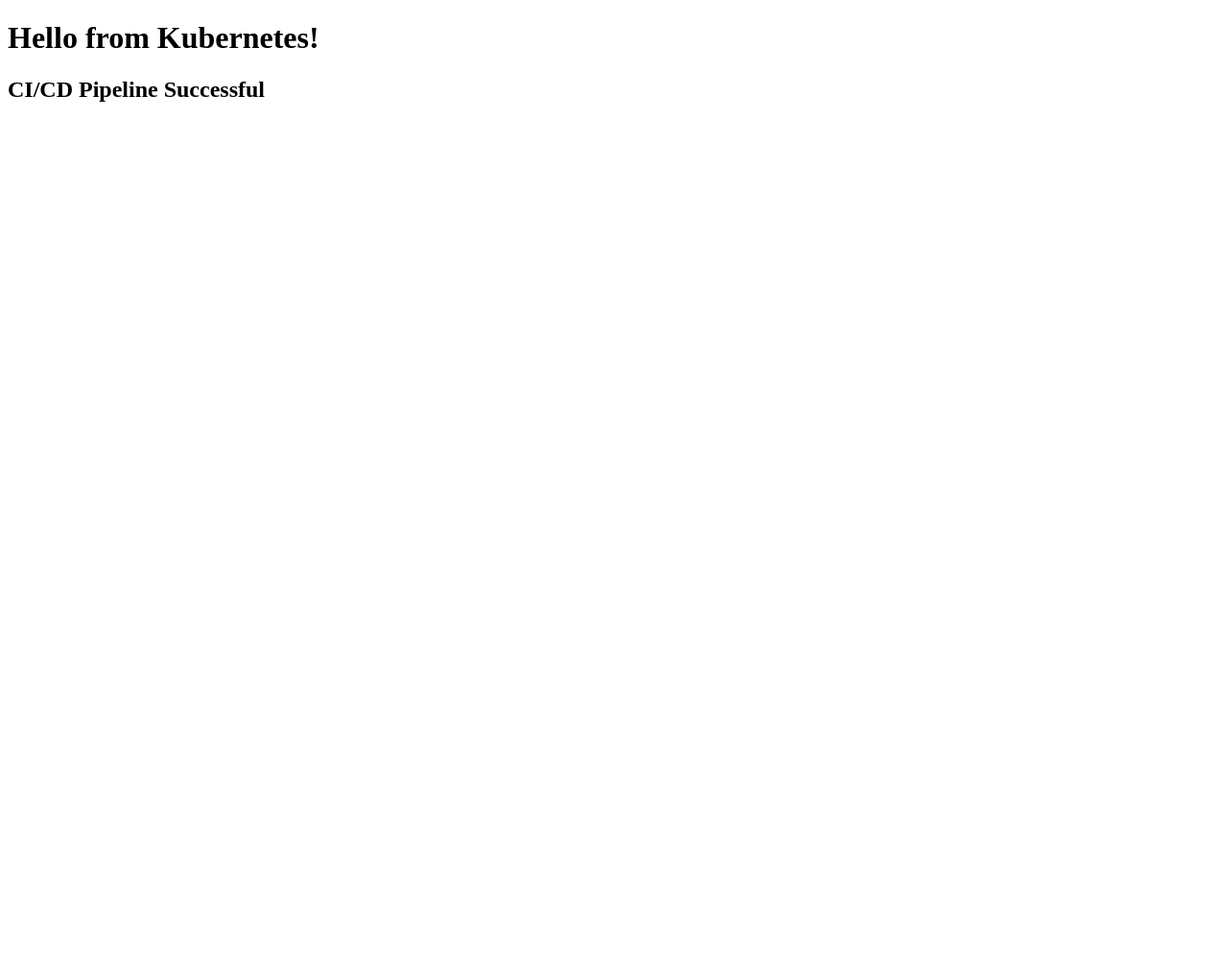
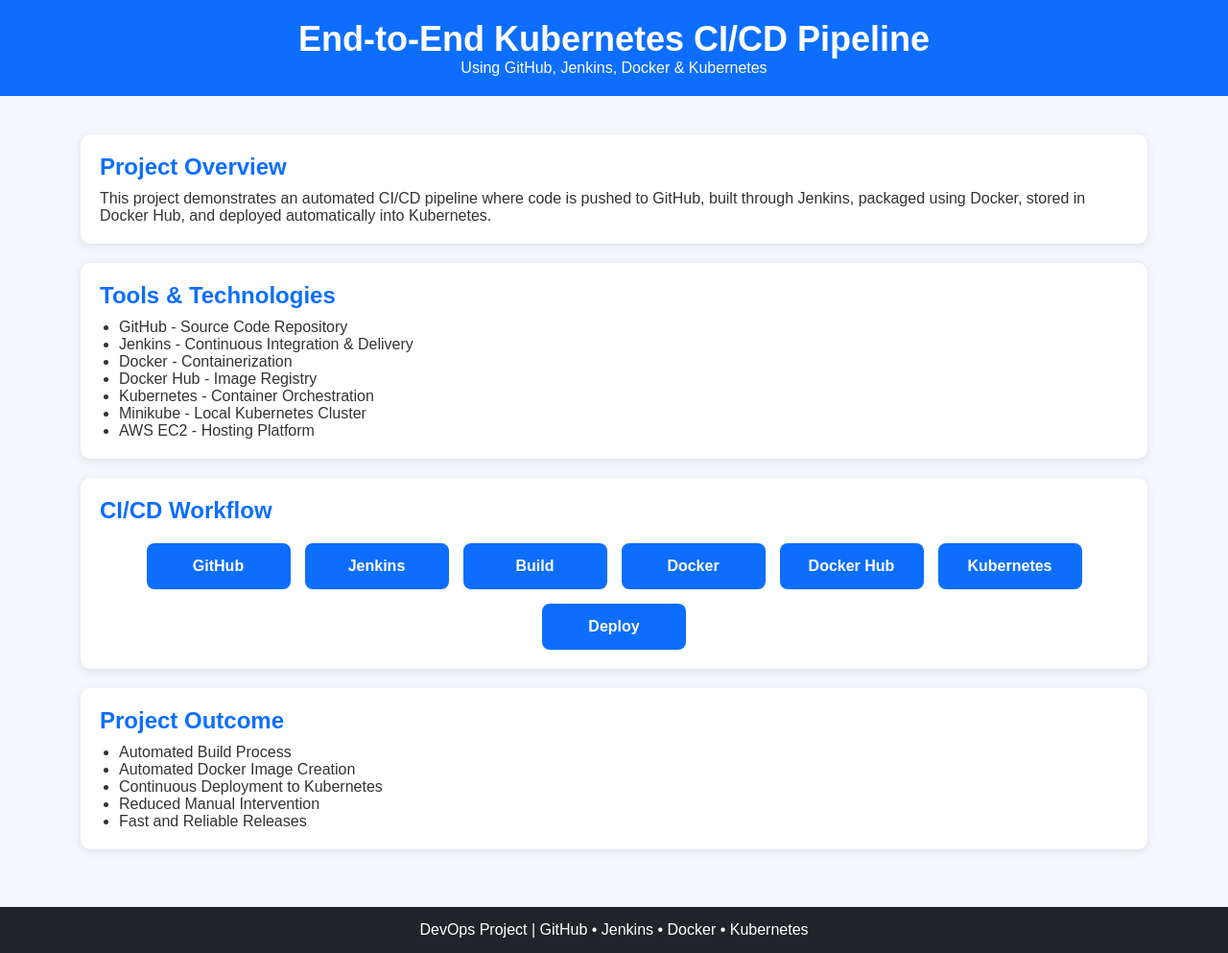
Before and after one commit to Vineeth0612/dev-proj, a plain HTML site: page index.html in a window 1280 px wide. Shown: the whole page at 96% size. Before the commit the page ends 800 px from the top, so only its background shows below. Drawn offline with Linux system fonts and the light colour scheme.

Commit message:
updated index file

```diff
--- a/index.html
+++ b/index.html
@@ -1,10 +1,145 @@
 <!DOCTYPE html>
-<html>
+<html lang="en">
 <head>
-    <title> Devops Project </title>
+    <meta charset="UTF-8">
+    <meta name="viewport" content="width=device-width, initial-scale=1.0">
+    <title>DevOps CI/CD Pipeline Project</title>
+
+    <style>
+        *{
+            margin:0;
+            padding:0;
+            box-sizing:border-box;
+            font-family: Arial, sans-serif;
+        }
+
+        body{
+            background:#f4f7fc;
+            color:#333;
+        }
+
+        header{
+            background:#0d6efd;
+            color:white;
+            padding:20px;
+            text-align:center;
+        }
+
+        header h1{
+            font-size:36px;
+        }
+
+        .container{
+            width:90%;
+            margin:auto;
+            padding:20px;
+        }
+
+        .card{
+            background:white;
+            margin:20px 0;
+            padding:20px;
+            border-radius:10px;
+            box-shadow:0 2px 10px rgba(0,0,0,0.1);
+        }
+
+        h2{
+            color:#0d6efd;
+            margin-bottom:10px;
+        }
+
+        ul{
+            margin-left:20px;
+        }
+
+        .workflow{
+            display:flex;
+            flex-wrap:wrap;
+            justify-content:center;
+            gap:15px;
+            margin-top:20px;
+        }
+
+        .step{
+            background:#0d6efd;
+            color:white;
+            padding:15px;
+            border-radius:8px;
+            min-width:150px;
+            text-align:center;
+            font-weight:bold;
+        }
+
+        footer{
+            text-align:center;
+            background:#212529;
+            color:white;
+            padding:15px;
+            margin-top:20px;
+        }
+    </style>
 </head>
 <body>
-    <h1>Hello from Kubernetes!</h1>
-    <h2>CI/CD Pipeline Successful </h2>
+
+<header>
+    <h1>End-to-End Kubernetes CI/CD Pipeline</h1>
+    <p>Using GitHub, Jenkins, Docker & Kubernetes</p>
+</header>
+
+<div class="container">
+
+    <div class="card">
+        <h2>Project Overview</h2>
+        <p>
+            This project demonstrates an automated CI/CD pipeline where code is
+            pushed to GitHub, built through Jenkins, packaged using Docker,
+            stored in Docker Hub, and deployed automatically into Kubernetes.
+        </p>
+    </div>
+
+    <div class="card">
+        <h2>Tools & Technologies</h2>
+        <ul>
+            <li>GitHub - Source Code Repository</li>
+            <li>Jenkins - Continuous Integration & Delivery</li>
+            <li>Docker - Containerization</li>
+            <li>Docker Hub - Image Registry</li>
+            <li>Kubernetes - Container Orchestration</li>
+            <li>Minikube - Local Kubernetes Cluster</li>
+            <li>AWS EC2 - Hosting Platform</li>
+        </ul>
+    </div>
+
+    <div class="card">
+        <h2>CI/CD Workflow</h2>
+
+        <div class="workflow">
+            <div class="step">GitHub</div>
+            <div class="step">Jenkins</div>
+            <div class="step">Build</div>
+            <div class="step">Docker</div>
+            <div class="step">Docker Hub</div>
+            <div class="step">Kubernetes</div>
+            <div class="step">Deploy</div>
+        </div>
+    </div>
+
+    <div class="card">
+        <h2>Project Outcome</h2>
+        <ul>
+            <li>Automated Build Process</li>
+            <li>Automated Docker Image Creation</li>
+            <li>Continuous Deployment to Kubernetes</li>
+            <li>Reduced Manual Intervention</li>
+            <li>Fast and Reliable Releases</li>
+        </ul>
+    </div>
+
+</div>
+
+<footer>
+    <p>DevOps Project | GitHub • Jenkins • Docker • Kubernetes</p>
+</footer>
+
 </body>
 </html>
```
